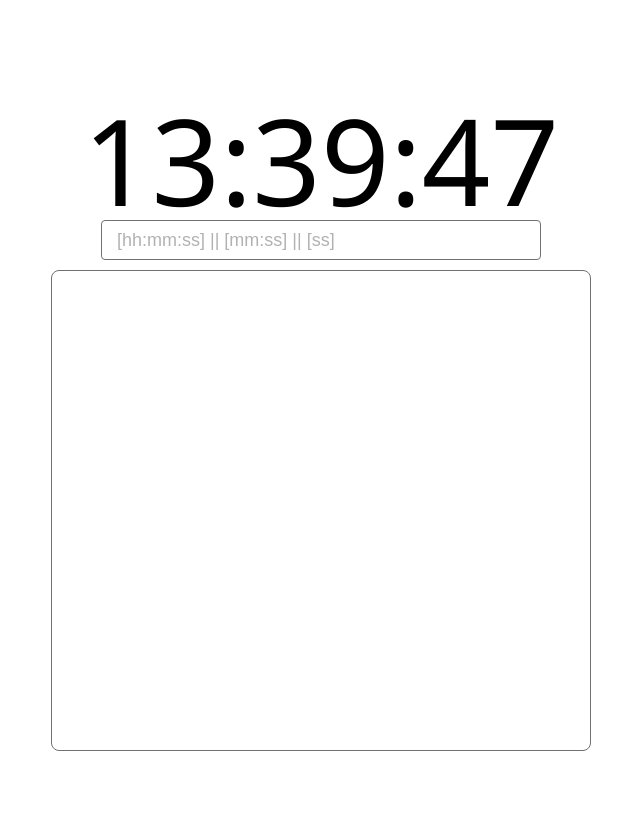
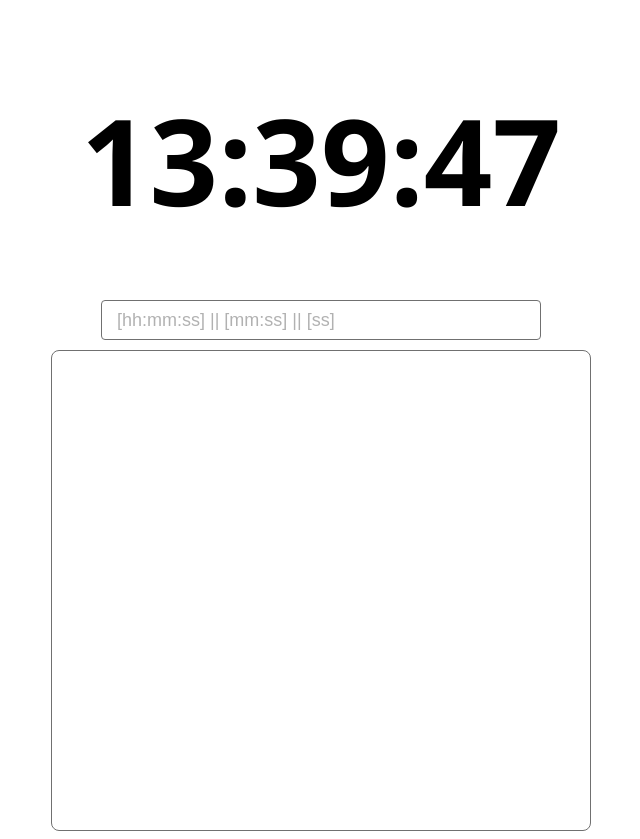
Before and after one commit to WhoStoleMySleep/Clock, a React (Create React App) app: page / in a window 1280 px wide. Shown: the whole page, without its empty margins (319-959 px from the left). Before the commit the page ends 800 px from the top, so only its background shows below. Built offline with nearby package versions, Linux system fonts and the light colour scheme.

Commit message:
refactor(components): Change the tag for 'Clock'

```diff
--- a/src/components/Counter/Clock.tsx
+++ b/src/components/Counter/Clock.tsx
@@ -21,9 +21,9 @@ function Clock() {
   })
 
   return (
-    <section className={styles.clock}>
+    <h1 className={styles.clock}>
       {hour}:{minutes}:{second}
-    </section>
+    </h1>
   );
 }
 
```
